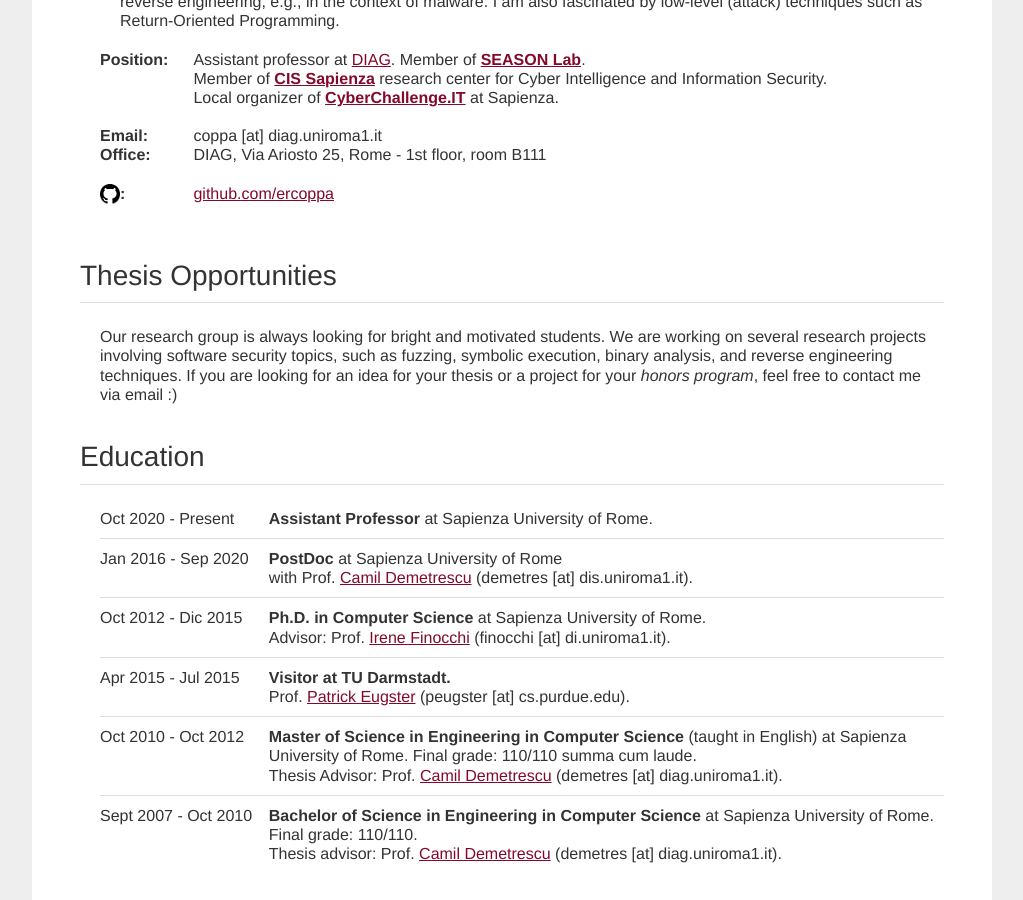
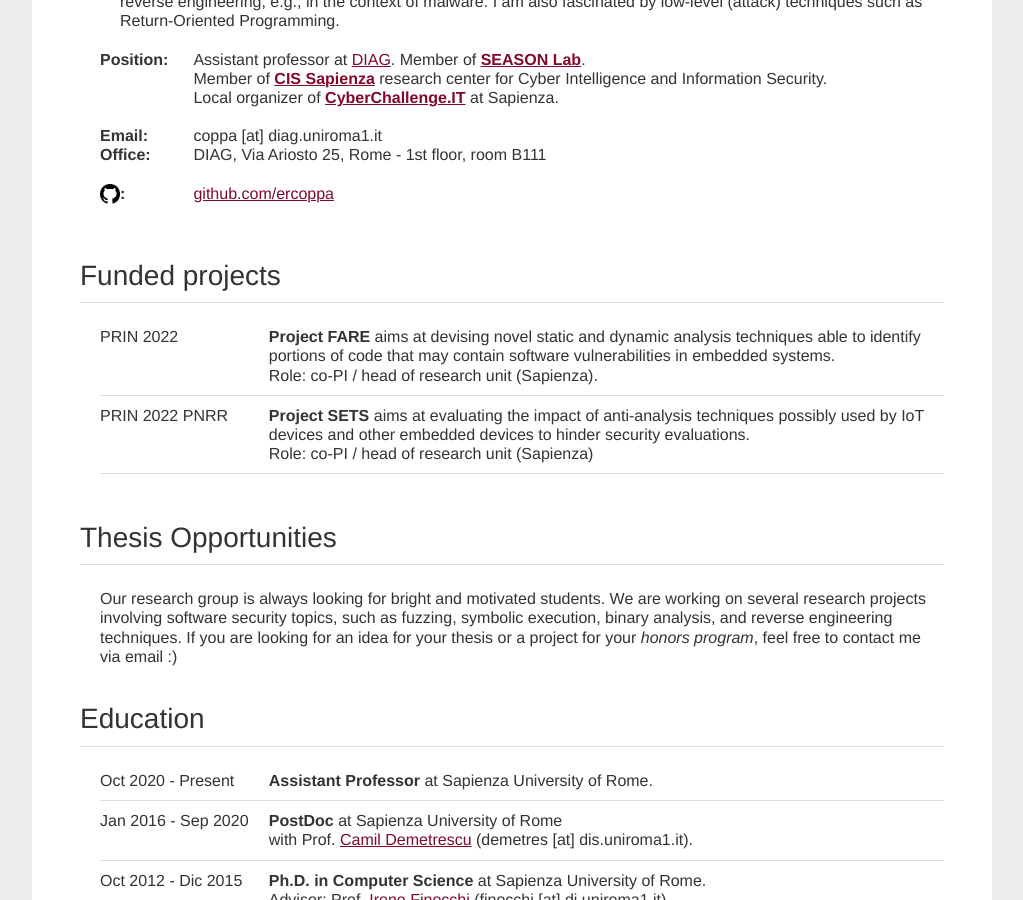
Before and after one commit to ecoppa/ecoppa.github.io, a Jekyll site: the page built from index.html, in a window 1280 px wide and 900 px high, scrolled down 374 px. Shown: the whole window, without its empty margins (128-1151 px from the left). Built offline with Jekyll 4.4.1, drawn with Linux system fonts in a browser that asks for light colours.

Commit message:
Update index.html

```diff
--- a/index.html
+++ b/index.html
@@ -75,6 +75,55 @@ title: Emilio Coppa - Academic Page - Sapienza University of Rome
 							</div>
 						</div>
 						-->
+					</div>
+				</div>
+				<br /><br />
+
+				<h2 id="funding">Funded projects</h2>
+				<hr>
+				<div style="padding-left: 20px;">
+					<div style="display: table; border-collapse: separate; width: 100%;">
+
+						<div style="display:table-row;">
+							<div style="display:table-cell; width: 20%;">
+								PRIN 2022
+							</div>
+							<div style="display:table-cell;">
+								<b>Project FARE</b> aims at devising novel static and dynamic analysis techniques able to identify portions of code that may contain software vulnerabilities in embedded systems.
+								<br />
+								Role: co-PI / head of research unit (Sapienza).
+							</div>
+						</div>
+
+						<div style="display:table-row;">
+							<div style="display:table-cell;">
+								<hr style="margin: 10px 0 10px 0;" />
+							</div>
+							<div style="display:table-cell;">
+								<hr style="margin: 10px 0 10px 0;" />
+							</div>
+						</div>
+
+						<div style="display:table-row;">
+							<div style="display:table-cell; width: 20%;">
+								PRIN 2022 PNRR
+							</div>
+							<div style="display:table-cell;">
+								<b>Project SETS</b> aims at evaluating the impact of anti-analysis techniques possibly used by IoT devices and other embedded devices to hinder security evaluations.
+								<br />
+								Role: co-PI / head of research unit (Sapienza)
+							</div>
+						</div>
+
+						<div style="display:table-row;">
+							<div style="display:table-cell;">
+								<hr style="margin: 10px 0 10px 0;" />
+							</div>
+							<div style="display:table-cell;">
+								<hr style="margin: 10px 0 10px 0;" />
+							</div>
+						</div>
+
 					</div>
 				</div>
 
```
